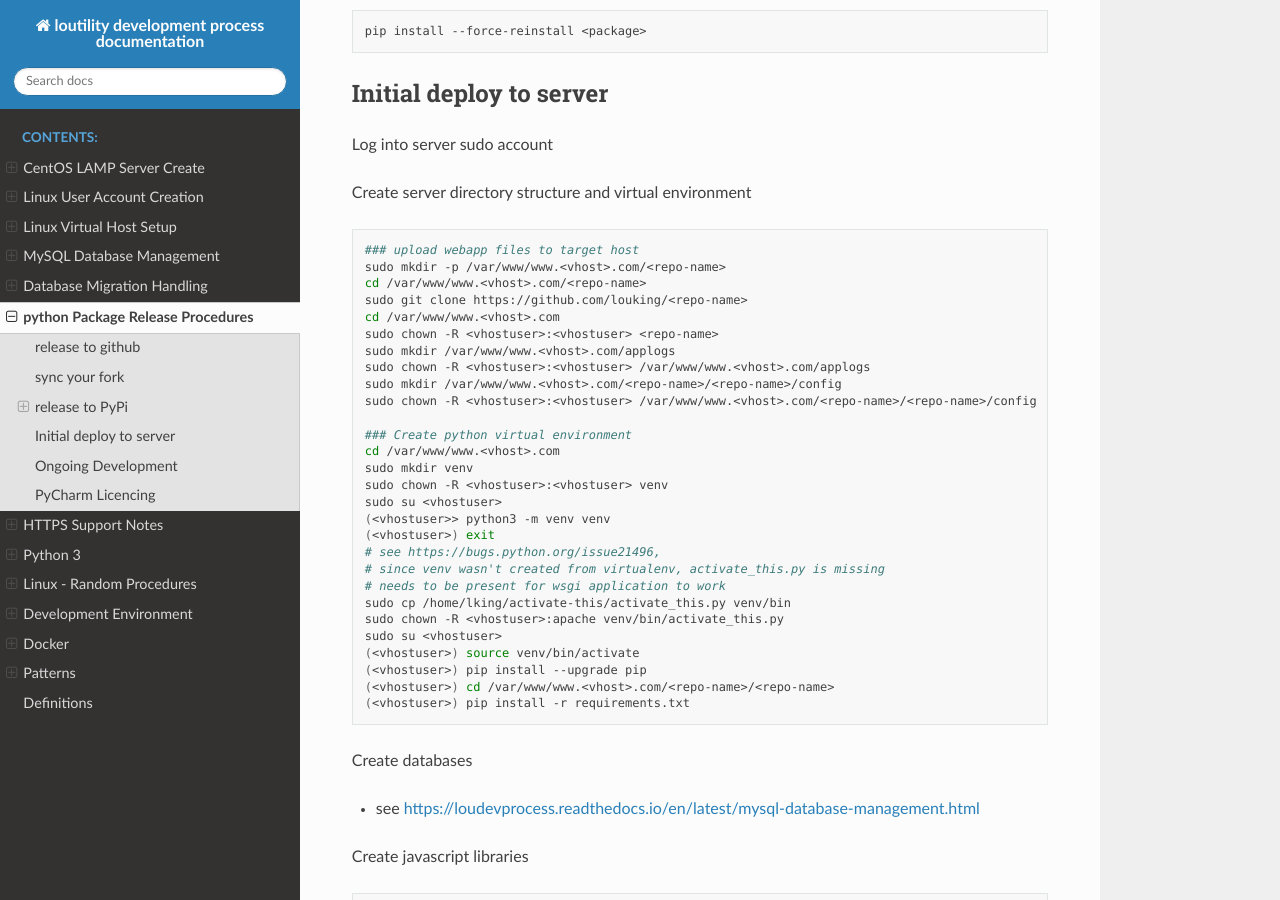
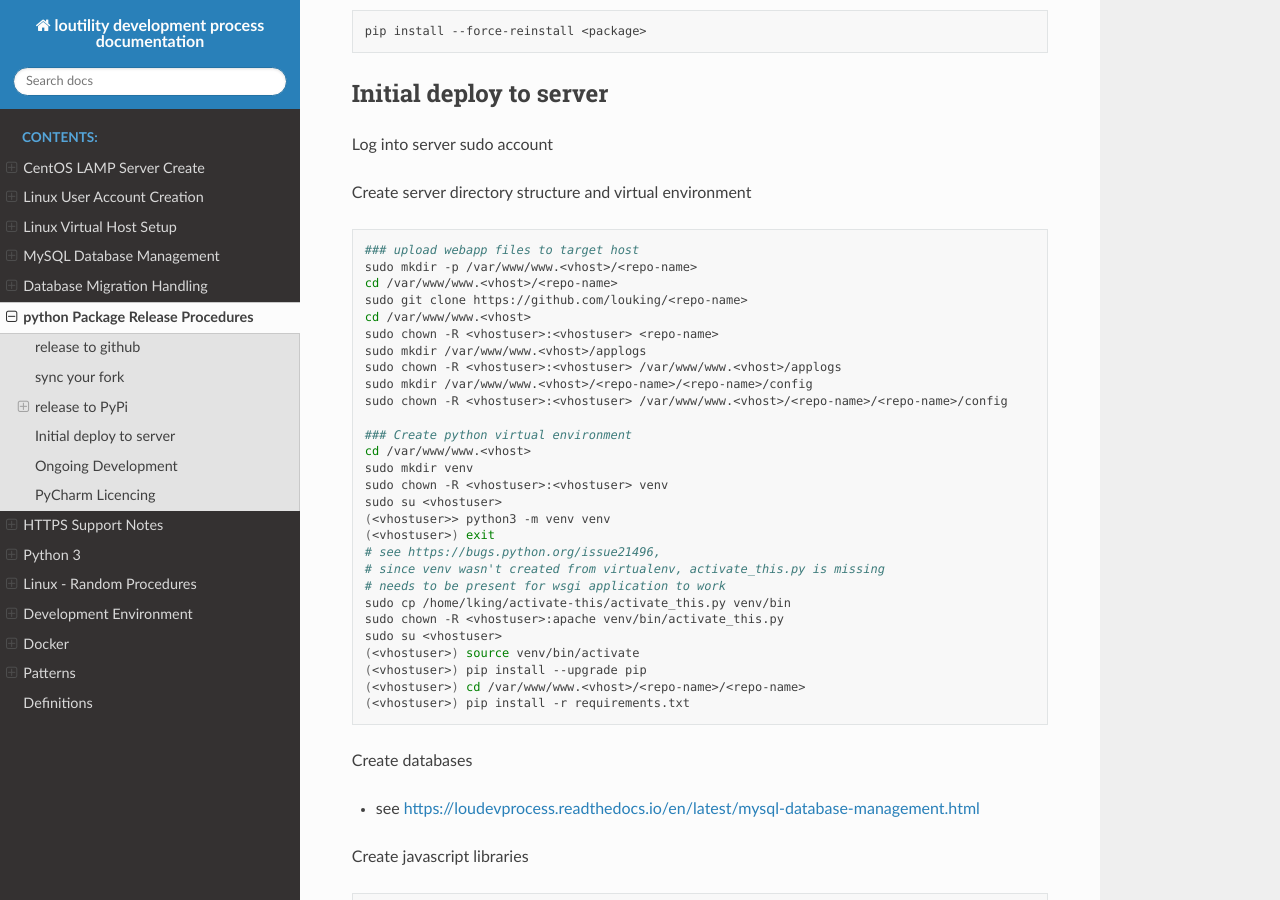
Before and after one commit to shanholtzerk/fork_loudevprocess, a Sphinx documentation site: the page built from docs/source/python-package-release-procedure.rst, in a window 1280 px wide and 900 px high, scrolled down 2739 px. Built offline with Sphinx 7.4.7 and the Read the Docs theme 2.0.0, drawn with Linux system fonts in a browser that asks for light colours.

Commit message:
package release procedure: <vhost>, not <vhost>.com

```diff
--- a/docs/source/python-package-release-procedure.rst
+++ b/docs/source/python-package-release-procedure.rst
@@ -155,18 +155,18 @@ Create server directory structure and virtual environment
 .. code-block:: shell
 
     ### upload webapp files to target host
-    sudo mkdir -p /var/www/www.<vhost>.com/<repo-name>
-    cd /var/www/www.<vhost>.com/<repo-name>
+    sudo mkdir -p /var/www/www.<vhost>/<repo-name>
+    cd /var/www/www.<vhost>/<repo-name>
     sudo git clone https://github.com/louking/<repo-name>
-    cd /var/www/www.<vhost>.com
+    cd /var/www/www.<vhost>
     sudo chown -R <vhostuser>:<vhostuser> <repo-name>
-    sudo mkdir /var/www/www.<vhost>.com/applogs
-    sudo chown -R <vhostuser>:<vhostuser> /var/www/www.<vhost>.com/applogs
-    sudo mkdir /var/www/www.<vhost>.com/<repo-name>/<repo-name>/config
-    sudo chown -R <vhostuser>:<vhostuser> /var/www/www.<vhost>.com/<repo-name>/<repo-name>/config
+    sudo mkdir /var/www/www.<vhost>/applogs
+    sudo chown -R <vhostuser>:<vhostuser> /var/www/www.<vhost>/applogs
+    sudo mkdir /var/www/www.<vhost>/<repo-name>/<repo-name>/config
+    sudo chown -R <vhostuser>:<vhostuser> /var/www/www.<vhost>/<repo-name>/<repo-name>/config
 
     ### Create python virtual environment
-    cd /var/www/www.<vhost>.com
+    cd /var/www/www.<vhost>
     sudo mkdir venv
     sudo chown -R <vhostuser>:<vhostuser> venv
     sudo su <vhostuser>
@@ -180,7 +180,7 @@ Create server directory structure and virtual environment
     sudo su <vhostuser>
     (<vhostuser>) source venv/bin/activate
     (<vhostuser>) pip install --upgrade pip
-    (<vhostuser>) cd /var/www/www.<vhost>.com/<repo-name>/<repo-name>
+    (<vhostuser>) cd /var/www/www.<vhost>/<repo-name>/<repo-name>
     (<vhostuser>) pip install -r requirements.txt
 
 Create databases
```
